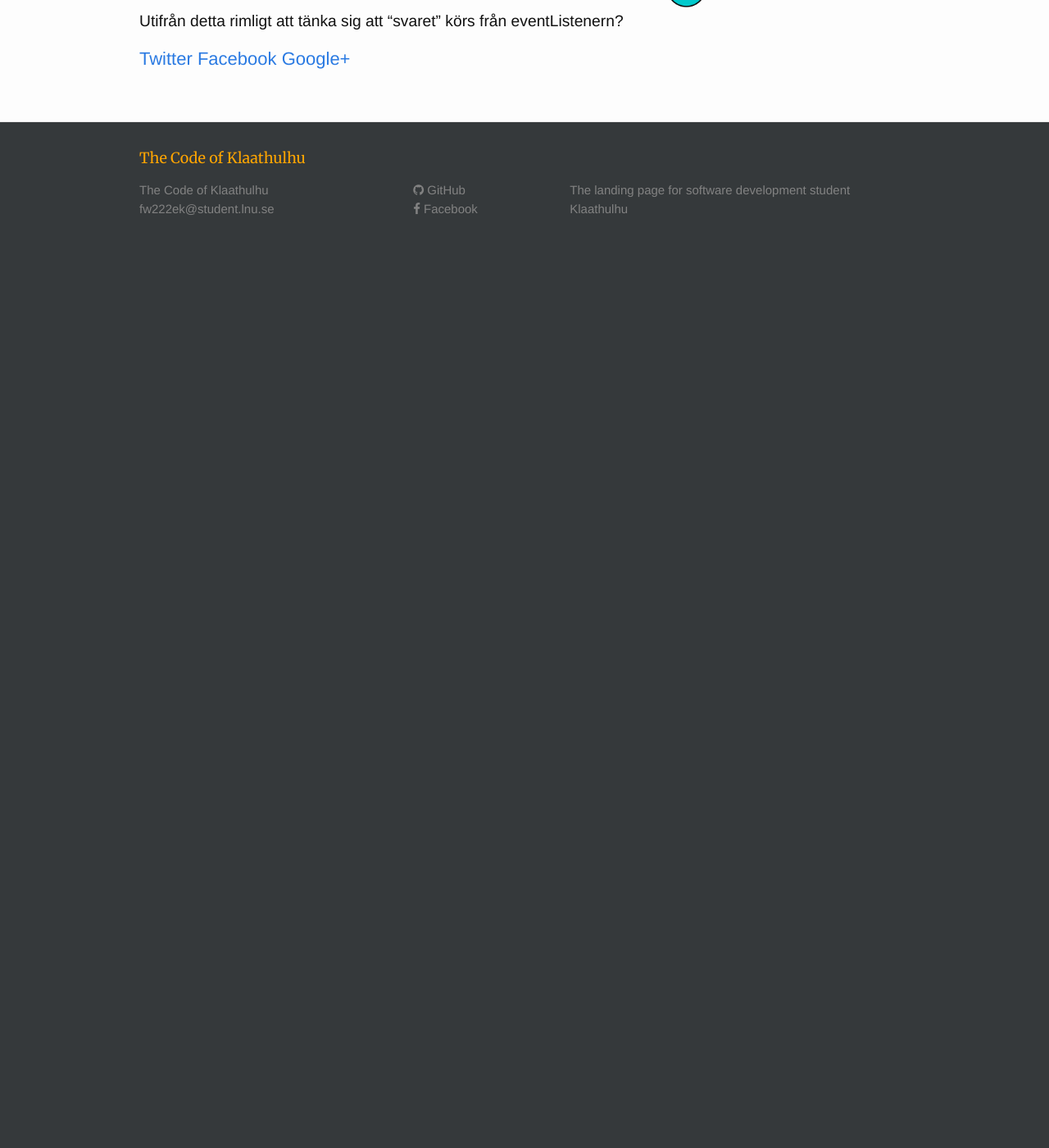
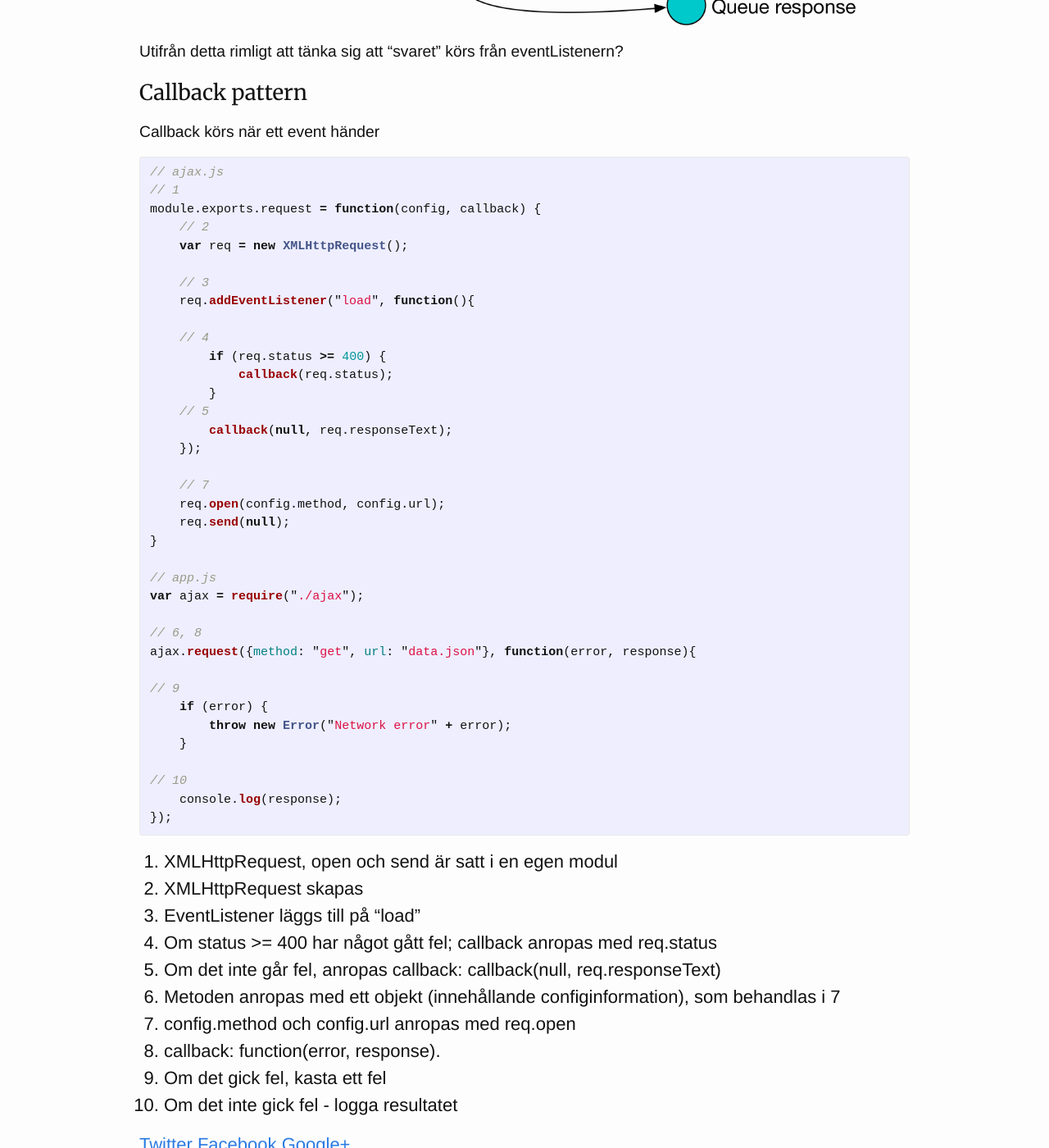
Before and after one commit to klaathulhu/klaathulhu.github.io, a Jekyll site: the page built from _posts/2015-11-29-1DV022-L04.markdown, in a window 1280 px wide and 1400 px high, scrolled down 3441 px. Shown: the whole window at 82% size. Built offline with Jekyll 4.4.1, drawn with Linux system fonts in a browser that asks for light colours; nearby versions of some CDN libraries; before the commit the page ends 3767 px from its top, so only the background shows below that; some of the changed text lies outside the part shown.

Commit message:
adds to l4

```diff
--- a/_posts/2015-11-29-1DV022-L04.markdown
+++ b/_posts/2015-11-29-1DV022-L04.markdown
@@ -53,10 +53,66 @@ req.addEventListener("load", function(){
     console.log(req.responseText);
 });
 
+// behöver inte sätta "true" för att köra async
 req.open("GET", "data.json");
 
 // eftersom asynkront kommer send att returnera genast
 req.send();
 {% endhighlight %}
 ![Asynchronous request]({{ site.url }}/assets/img/async-request.png)
+
 Utifrån detta rimligt att tänka sig att "svaret" körs från eventListenern?
+
+###Callback pattern
+
+Callback körs när ett event händer
+
+{% highlight javascript %}
+// ajax.js
+// 1
+module.exports.request = function(config, callback) {
+    // 2
+    var req = new XMLHttpRequest();
+
+    // 3
+    req.addEventListener("load", function(){
+
+    // 4
+        if (req.status >= 400) {
+            callback(req.status);
+        }
+    // 5
+        callback(null, req.responseText);
+    });
+
+    // 7
+    req.open(config.method, config.url);
+    req.send(null);
+}
+
+// app.js
+var ajax = require("./ajax");
+
+// 6, 8
+ajax.request({method: "get", url: "data.json"}, function(error, response){
+
+// 9
+    if (error) {
+        throw new Error("Network error" + error);
+    }
+
+// 10
+    console.log(response);
+});
+{% endhighlight %}
+
+1. XMLHttpRequest, open och send är satt i en egen modul
+2. XMLHttpRequest skapas
+3. EventListener läggs till på "load"
+4. Om status >= 400 har något gått fel; callback anropas med req.status
+5. Om det inte går fel, anropas callback: callback(null, req.responseText)
+6. Metoden anropas med ett objekt (innehållande configinformation), som behandlas i 7
+7. config.method och config.url anropas med req.open
+8. callback: function(error, response).
+9. Om det gick fel, kasta ett fel
+10. Om det inte gick fel - logga resultatet
```
